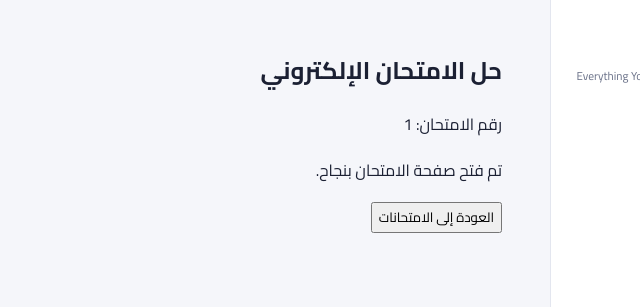
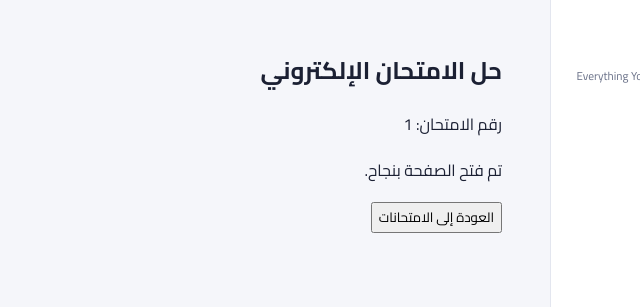
Before and after one commit to aliammar25/bis-hup, a React (Vite) app: page /#/exams/1 in a window 1280 px wide. Shown: the top 307 px of the page, without its empty margins (640-1280 px from the left). Built offline with nearby package versions, Linux system fonts and the light colour scheme; no server answers.

Commit message:
Add exam attempt page and navigation

```diff
--- a/src/App.jsx
+++ b/src/App.jsx
@@ -2,9 +2,8 @@
 import { Routes, Route } from "react-router-dom";
 
 import Sidebar from "./components/Sidebar.jsx";
-
+import ExamAttempt from "./pages/ExamAttempt.jsx";
 import AdminExams from "./pages/AdminExams.jsx";
-import ExamAttempt from "./pages/ExamAttempt.jsx";
 import Dashboard from "./pages/Dashboard.jsx";
 import Subjects from "./pages/Subjects.jsx";
 import SubjectDetails from "./pages/SubjectDetails.jsx";
--- a/src/pages/ExamAttempt.jsx
+++ b/src/pages/ExamAttempt.jsx
@@ -6,14 +6,12 @@ export default function ExamAttempt() {
   const navigate = useNavigate();
 
   return (
-    <main dir="rtl" className="exam-attempt-page">
+    <main dir="rtl">
       <h1>حل الامتحان الإلكتروني</h1>
+      <p>رقم الامتحان: {id}</p>
+      <p>تم فتح الصفحة بنجاح.</p>
 
-      <p>رقم الامتحان: {id}</p>
-
-      <p>تم فتح صفحة الامتحان بنجاح.</p>
-
-      <button type="button" onClick={() => navigate("/exams")}>
+      <button onClick={() => navigate("/exams")}>
         العودة إلى الامتحانات
       </button>
     </main>
```
